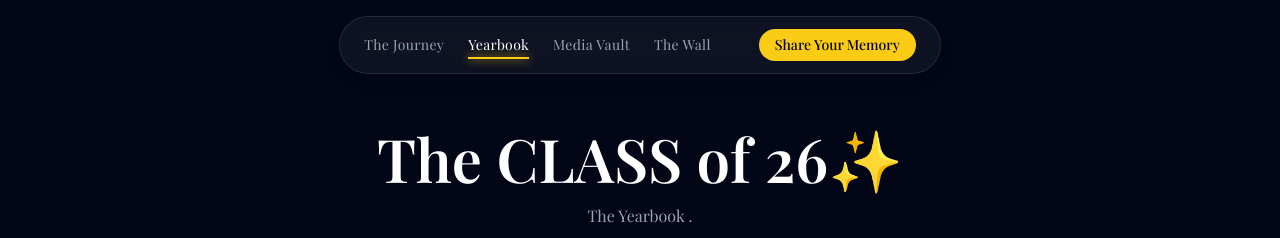
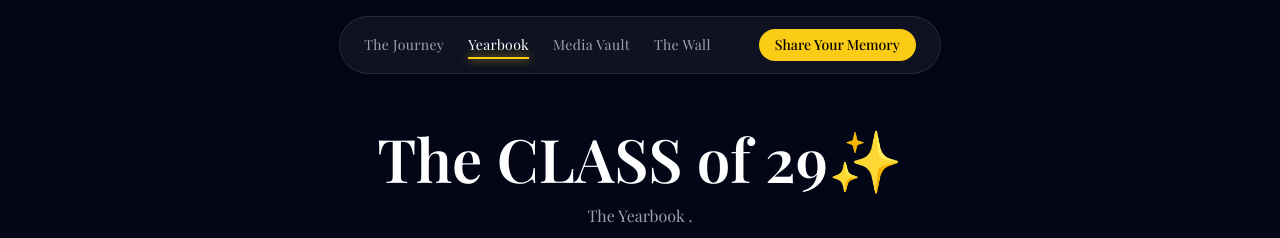
Before and after one commit to dhaksh-m/memory-lane, a Next.js app in the folder memory-lane/: page /yearbook in a window 1280 px wide. Shown: the top 238 px of the page. Built offline with nearby package versions, Linux system fonts and the light colour scheme.

Commit message:
wall year mistake corrected

```diff
--- a/memory-lane/app/(routes)/yearbook/page.tsx
+++ b/memory-lane/app/(routes)/yearbook/page.tsx
@@ -78,7 +78,7 @@
         {/* Title */}
         <div className="text-center mb-16">
         <h1 className="text-4xl md:text-6xl font-semibold mb-4">
-        The CLASS of 26✨
+        The CLASS of 29✨
         </h1>
 
       <div>
```
